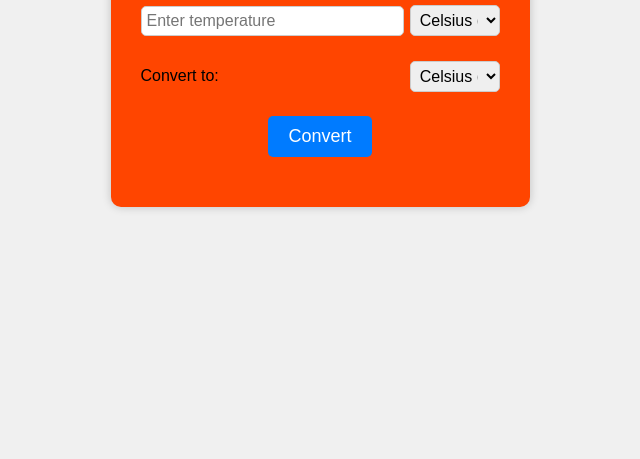
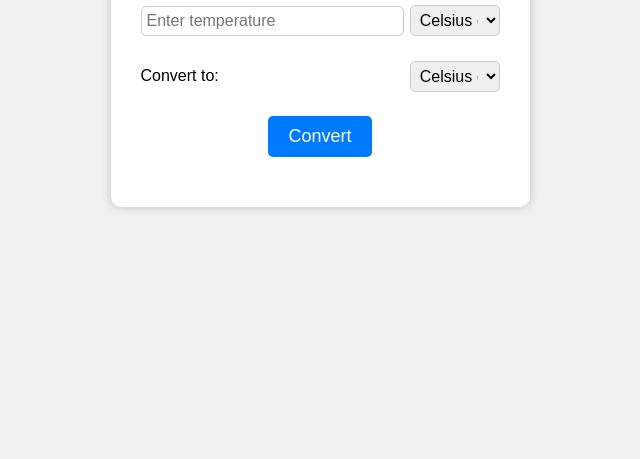
Before and after one commit to ShreyaK2710/Temperature-Converter, a plain HTML site: page index.html in a window 1280 px wide. Shown: the part 341-800 px from the top of the page, without its empty margins (320-960 px from the left). Drawn offline with Linux system fonts and the light colour scheme.

Commit message:
Update index.html

```diff
--- a/index.html
+++ b/index.html
@@ -16,7 +16,7 @@
         }
 
         .converter {
-            background-color: #ff4500;
+            background-color: #fff;
             border-radius: 10px;
             padding: 30px;
             box-shadow: 0px 0px 10px rgba(0, 0, 0, 0.2);
```
